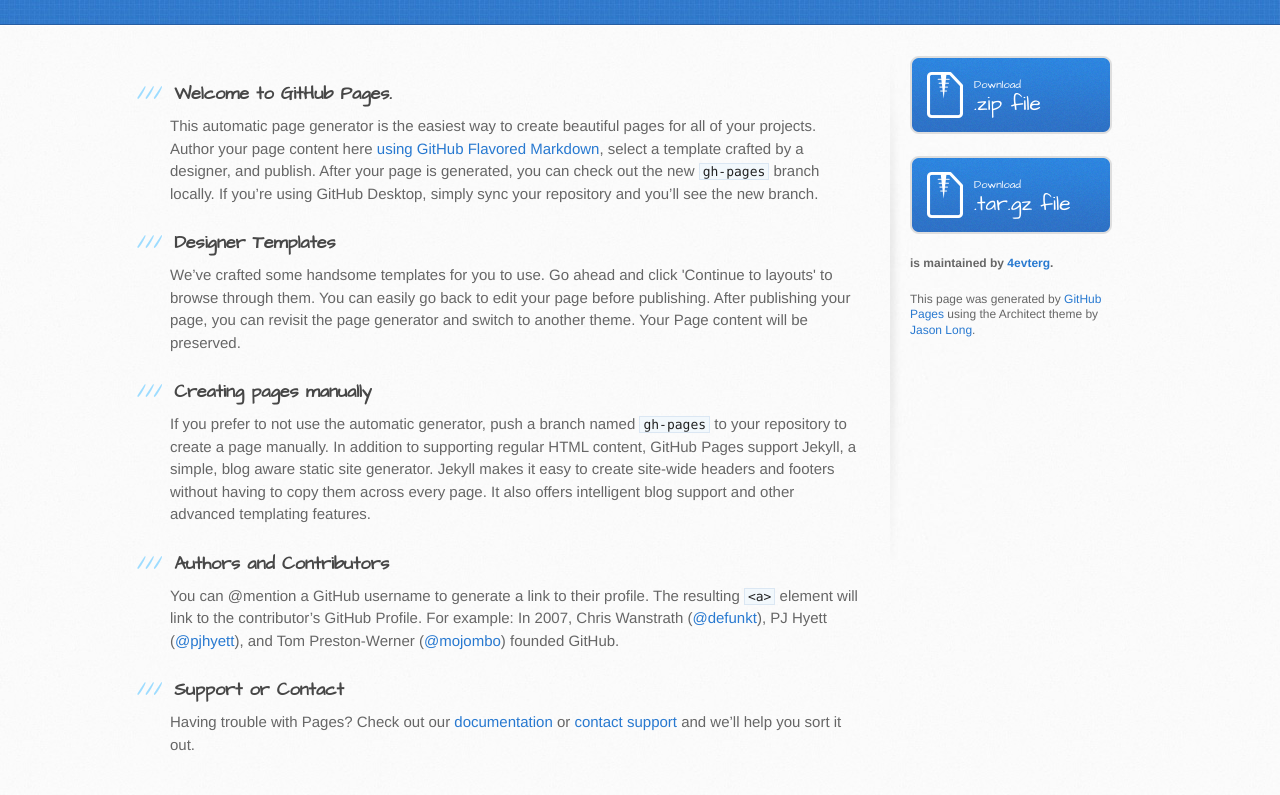
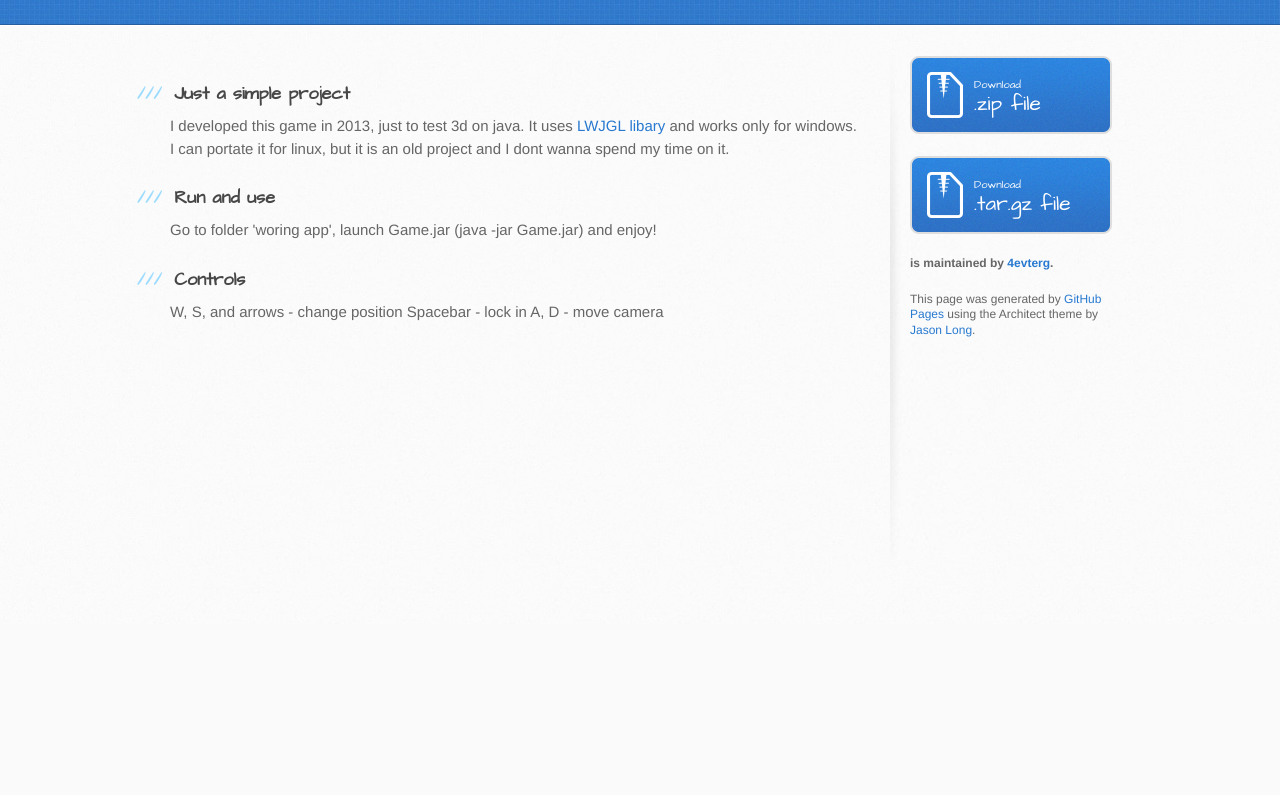
Before and after one commit to 4evterg/XO, a plain HTML site: page index.html in a window 1280 px wide. Shown: the part 176-971 px from the top of the page. After the commit the page ends 800 px from the top, so only its background shows below. Drawn offline with Linux system fonts and the light colour scheme.

Commit message:
Create gh-pages branch via GitHub

```diff
--- a/index.html
+++ b/index.html
@@ -20,7 +20,7 @@
     <header>
       <div class="inner">
         <h1>Xo</h1>
-        <h2>test</h2>
+        <h2>Simple 3d tick-tack-toe </h2>
         <a href="https://github.com/4evterg/XO" class="button"><small>View project on</small> GitHub</a>
       </div>
     </header>
@@ -29,29 +29,21 @@
       <div class="inner clearfix">
         <section id="main-content">
           <h3>
-<a id="welcome-to-github-pages" class="anchor" href="#welcome-to-github-pages" aria-hidden="true"><span aria-hidden="true" class="octicon octicon-link"></span></a>Welcome to GitHub Pages.</h3>
+<a id="just-a-simple-project" class="anchor" href="#just-a-simple-project" aria-hidden="true"><span aria-hidden="true" class="octicon octicon-link"></span></a>Just a simple project</h3>
 
-<p>This automatic page generator is the easiest way to create beautiful pages for all of your projects. Author your page content here <a href="https://guides.github.com/features/mastering-markdown/">using GitHub Flavored Markdown</a>, select a template crafted by a designer, and publish. After your page is generated, you can check out the new <code>gh-pages</code> branch locally. If you’re using GitHub Desktop, simply sync your repository and you’ll see the new branch.</p>
+<p>I developed this game in 2013, just to test 3d on java. It uses <a href="https://www.lwjgl.org/">LWJGL libary</a> and works only for windows. I can portate it for linux, but it is an old project and I dont wanna spend my time on it.</p>
 
 <h3>
-<a id="designer-templates" class="anchor" href="#designer-templates" aria-hidden="true"><span aria-hidden="true" class="octicon octicon-link"></span></a>Designer Templates</h3>
+<a id="run-and-use" class="anchor" href="#run-and-use" aria-hidden="true"><span aria-hidden="true" class="octicon octicon-link"></span></a>Run and use</h3>
 
-<p>We’ve crafted some handsome templates for you to use. Go ahead and click 'Continue to layouts' to browse through them. You can easily go back to edit your page before publishing. After publishing your page, you can revisit the page generator and switch to another theme. Your Page content will be preserved.</p>
+<p>Go to folder 'woring app', launch Game.jar (java -jar Game.jar) and enjoy!</p>
 
 <h3>
-<a id="creating-pages-manually" class="anchor" href="#creating-pages-manually" aria-hidden="true"><span aria-hidden="true" class="octicon octicon-link"></span></a>Creating pages manually</h3>
+<a id="controls" class="anchor" href="#controls" aria-hidden="true"><span aria-hidden="true" class="octicon octicon-link"></span></a>Controls</h3>
 
-<p>If you prefer to not use the automatic generator, push a branch named <code>gh-pages</code> to your repository to create a page manually. In addition to supporting regular HTML content, GitHub Pages support Jekyll, a simple, blog aware static site generator. Jekyll makes it easy to create site-wide headers and footers without having to copy them across every page. It also offers intelligent blog support and other advanced templating features.</p>
-
-<h3>
-<a id="authors-and-contributors" class="anchor" href="#authors-and-contributors" aria-hidden="true"><span aria-hidden="true" class="octicon octicon-link"></span></a>Authors and Contributors</h3>
-
-<p>You can @mention a GitHub username to generate a link to their profile. The resulting <code>&lt;a&gt;</code> element will link to the contributor’s GitHub Profile. For example: In 2007, Chris Wanstrath (<a href="https://github.com/defunkt" class="user-mention">@defunkt</a>), PJ Hyett (<a href="https://github.com/pjhyett" class="user-mention">@pjhyett</a>), and Tom Preston-Werner (<a href="https://github.com/mojombo" class="user-mention">@mojombo</a>) founded GitHub.</p>
-
-<h3>
-<a id="support-or-contact" class="anchor" href="#support-or-contact" aria-hidden="true"><span aria-hidden="true" class="octicon octicon-link"></span></a>Support or Contact</h3>
-
-<p>Having trouble with Pages? Check out our <a href="https://help.github.com/pages">documentation</a> or <a href="https://github.com/contact">contact support</a> and we’ll help you sort it out.</p>
+<p>W, S, and arrows - change position
+Spacebar - lock in
+A, D - move camera</p>
         </section>
 
         <aside id="sidebar">
```
Also changed, not shown: params.json (+2 -2 lines).
